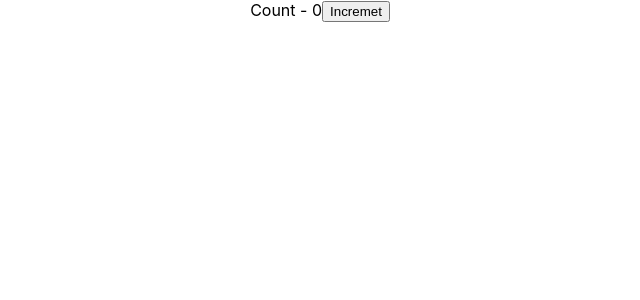
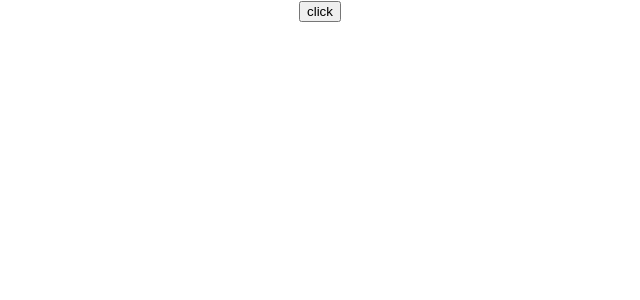
Before and after one commit to venkatesh-tech/React_Basics, a React (Create React App) app: page / in a window 1280 px wide. Shown: the top 300 px of the page, without its empty margins (320-960 px from the left). Built offline with nearby package versions, Linux system fonts and the light colour scheme.

Commit message:
Added EventHandling

```diff
--- a/src/App.js
+++ b/src/App.js
@@ -6,18 +6,20 @@
 import { Component } from "react";
 import Message from "./components/Message";
 import Counter from "./components/Counter";
+import FunctionClick from "./components/FunctionClick";
+import ClassClick from "./components/ClassClick";
 
 // function App() {
 //   return (
 //     <div className="App">
-//       <Greet name="Bruce" heroName="Batman">
+//       {/* <Greet name="Bruce" heroName="Batman">
 //         <p>This is children props</p>
 //       </Greet>
 //       <Greet name="clark" heroName="Superman">
 //         <button>button</button>
-//       </Greet>
+//       </Greet> */}
 
-//       <Greet name="Diana" heroName="WonderWoman" />
+//       {/* <Greet name="Diana" heroName="WonderWoman" /> */}
 //       {/* <Welcome />
 //       <Hello /> */}
 //     </div>
@@ -34,7 +36,9 @@
 
         {/* Here props is not passed for subscribe button as props are immutabe  sol is to use state*/}
         {/* <Message /> */}
-        <Counter />
+        {/* <Counter /> */}
+        {/* <FunctionClick /> */}
+        <ClassClick />
       </div>
     );
   }
--- /dev/null
+++ b/src/components/ClassClick.js
@@ -0,0 +1,17 @@
+import React, { Component } from "react";
+
+class ClassClick extends Component {
+  clickHandler() {
+    console.log("Button clicked");
+  }
+
+  render() {
+    return (
+      <div>
+        <button onClick={this.clickHandler}>click</button>
+      </div>
+    );
+  }
+}
+
+export default ClassClick;
--- /dev/null
+++ b/src/components/FunctionClick.js
@@ -0,0 +1,15 @@
+import React, { Component } from "react";
+
+const FunctionClick = () => {
+  function clickHandler() {
+    console.log("Button clicked");
+  }
+
+  return (
+    <div>
+      <button onClick={clickHandler}>Click</button>
+    </div>
+  );
+};
+
+export default FunctionClick;
--- a/src/components/Greet.js
+++ b/src/components/Greet.js
@@ -1,13 +1,11 @@
 import React from "react";
 
-const Greet = (props) => {
-  console.log(props);
+const Greet = ({ name, heroName }) => {
   return (
     <React.Fragment>
       <div>
-        <h1>Hello {props.name} </h1>
         <h1>
-          {props.heroName} {props.children}
+          Hello {name} a.k.a {heroName}{" "}
         </h1>
       </div>
     </React.Fragment>
```
